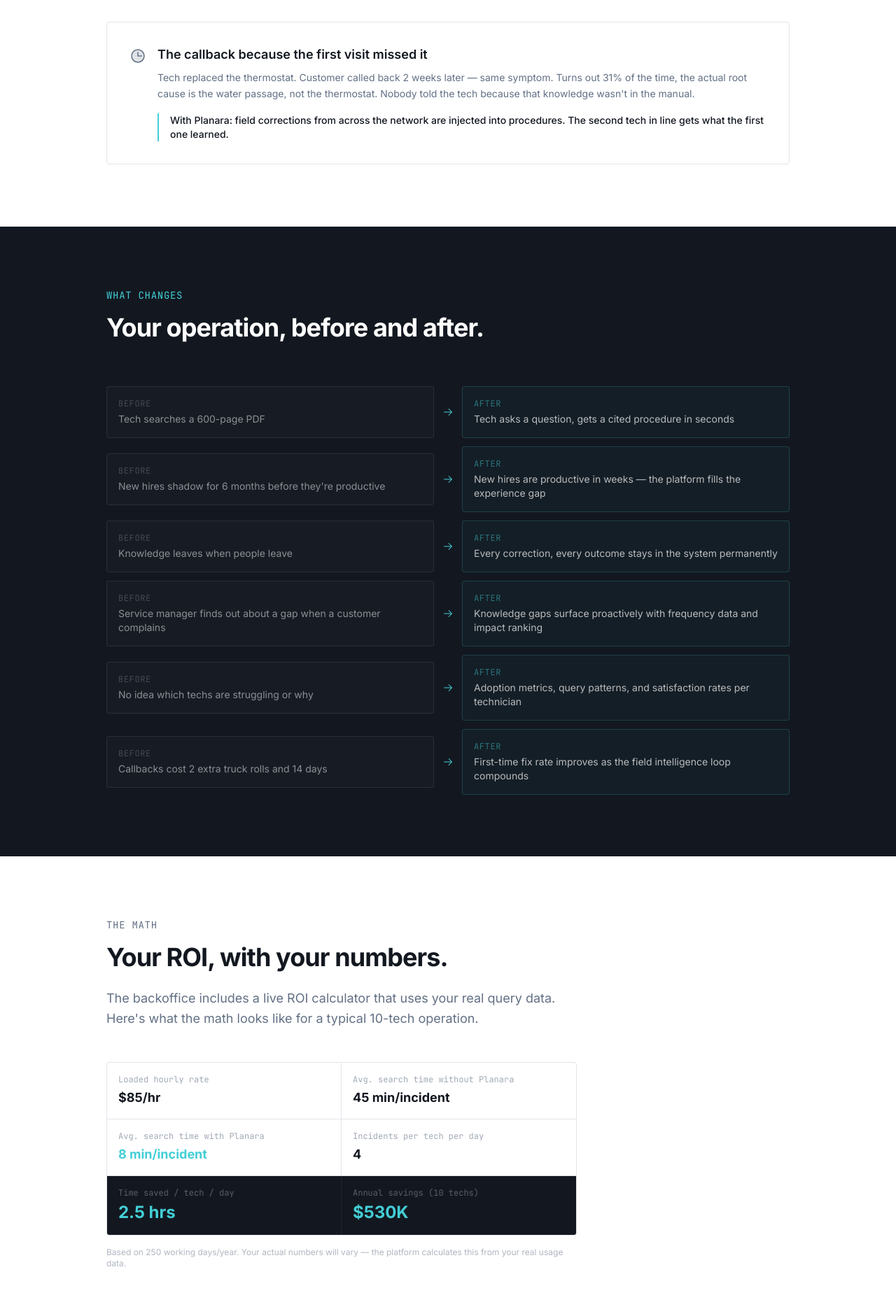
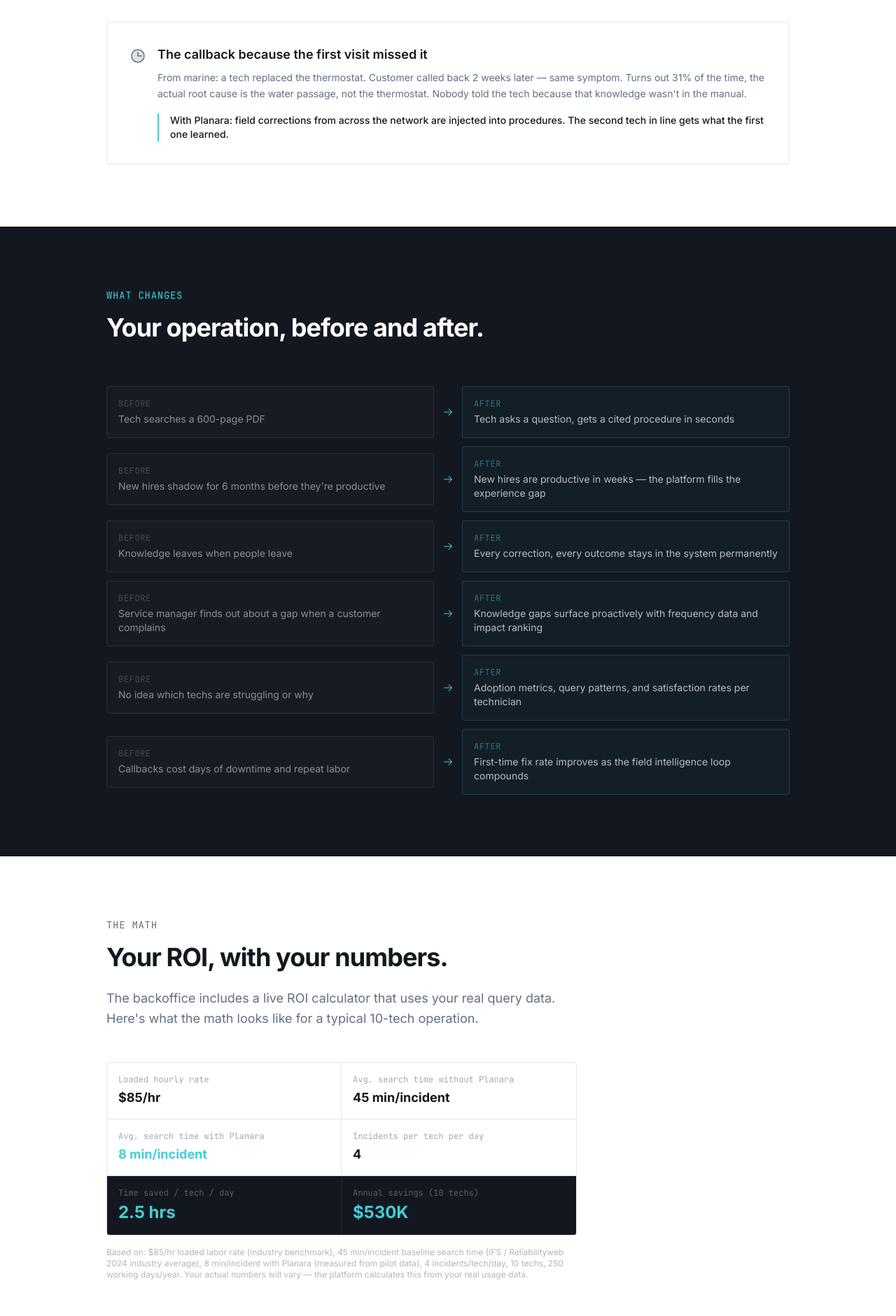
Before and after one commit to jameshaliburton/planara-intelligence, a Next.js app: page /service-leaders in a window 1280 px wide. Shown: the part 1419-3300 px from the top of the page at 70% size. Built offline with nearby package versions, Linux system fonts and the light colour scheme.

Commit message:
copy(service-leaders): vertical-neutrality pass — marine prefix, truck-roll → downtime, operator → customer, ROI provenance

```diff
--- a/src/app/service-leaders/page.tsx
+++ b/src/app/service-leaders/page.tsx
@@ -33,7 +33,7 @@
     icon: Clock,
     title: "The callback because the first visit missed it",
     description:
-      "Tech replaced the thermostat. Customer called back 2 weeks later — same symptom. Turns out 31% of the time, the actual root cause is the water passage, not the thermostat. Nobody told the tech because that knowledge wasn't in the manual.",
+      "From marine: a tech replaced the thermostat. Customer called back 2 weeks later — same symptom. Turns out 31% of the time, the actual root cause is the water passage, not the thermostat. Nobody told the tech because that knowledge wasn't in the manual.",
     outcome: "With Planara: field corrections from across the network are injected into procedures. The second tech in line gets what the first one learned.",
   },
 ];
@@ -60,7 +60,7 @@
     after: "Adoption metrics, query patterns, and satisfaction rates per technician",
   },
   {
-    before: "Callbacks cost 2 extra truck rolls and 14 days",
+    before: "Callbacks cost days of downtime and repeat labor",
     after: "First-time fix rate improves as the field intelligence loop compounds",
   },
 ];
@@ -265,7 +265,7 @@
           </div>
 
           <p className="text-xs text-planara-muted/50 mt-4 max-w-2xl">
-            Based on 250 working days/year. Your actual numbers will vary — the platform calculates this from your real usage data.
+            Based on: $85/hr loaded labor rate (industry benchmark), 45 min/incident baseline search time (IFS / Reliabilityweb 2024 industry average), 8 min/incident with Planara (measured from pilot data), 4 incidents/tech/day, 10 techs, 250 working days/year. Your actual numbers will vary — the platform calculates this from your real usage data.
           </p>
         </div>
       </section>
@@ -365,7 +365,7 @@
             <div className="border border-white/[0.08] rounded-sm p-5 bg-white/[0.02]">
               <p className="text-sm font-mono text-planara-teal mb-2">Day 2</p>
               <p className="text-sm font-semibold text-white mb-1">Configure roles</p>
-              <p className="text-xs text-white/40">Load templates for your vertical. Set what techs see vs. what operators see.</p>
+              <p className="text-xs text-white/40">Load templates for your vertical. Set what techs see vs. what customers see.</p>
             </div>
             <div className="border border-white/[0.08] rounded-sm p-5 bg-white/[0.02]">
               <p className="text-sm font-mono text-planara-teal mb-2">Day 3-4</p>
```
